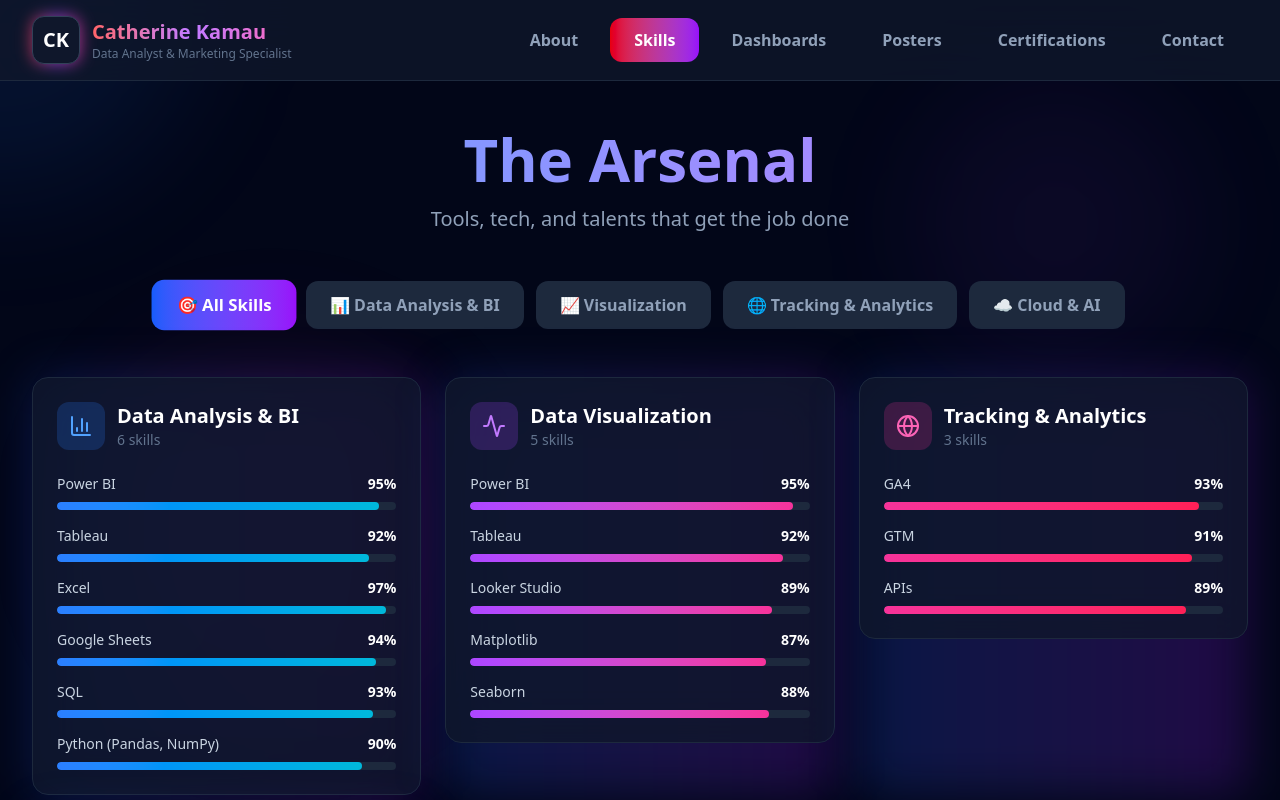
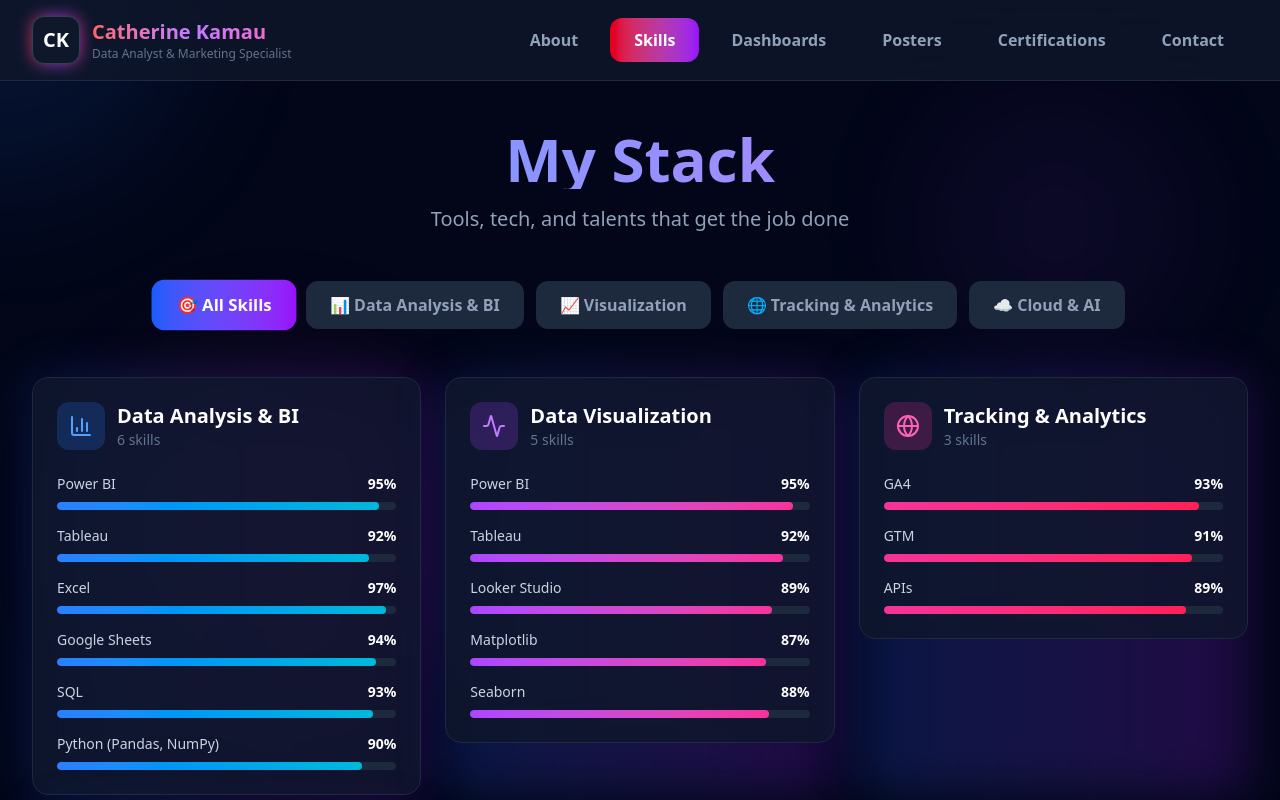
Before and after one commit to ngugilovesyou/Catherine-Kamau, a React (Vite) app in the folder client/: page / in a window 1280 px wide. Both pictures are taken after a click on the button "Skills". Shown: the top 800 px of the page. Built offline with nearby package versions, Linux system fonts and the light colour scheme.

Commit message:
Change section title from 'The Arsenal' to 'My Stack'

```diff
--- a/client/src/components/Portfolio.jsx
+++ b/client/src/components/Portfolio.jsx
@@ -174,7 +174,7 @@
     <div className="space-y-12">
       <div className="text-center space-y-4">
         <h2 className="text-5xl md:text-6xl font-black bg-gradient-to-r from-blue-400 to-purple-400 bg-clip-text text-transparent">
-          The Arsenal
+          My Stack
         </h2>
         <p className="text-xl text-slate-400">Tools, tech, and talents that get the job done</p>
       </div>
```
